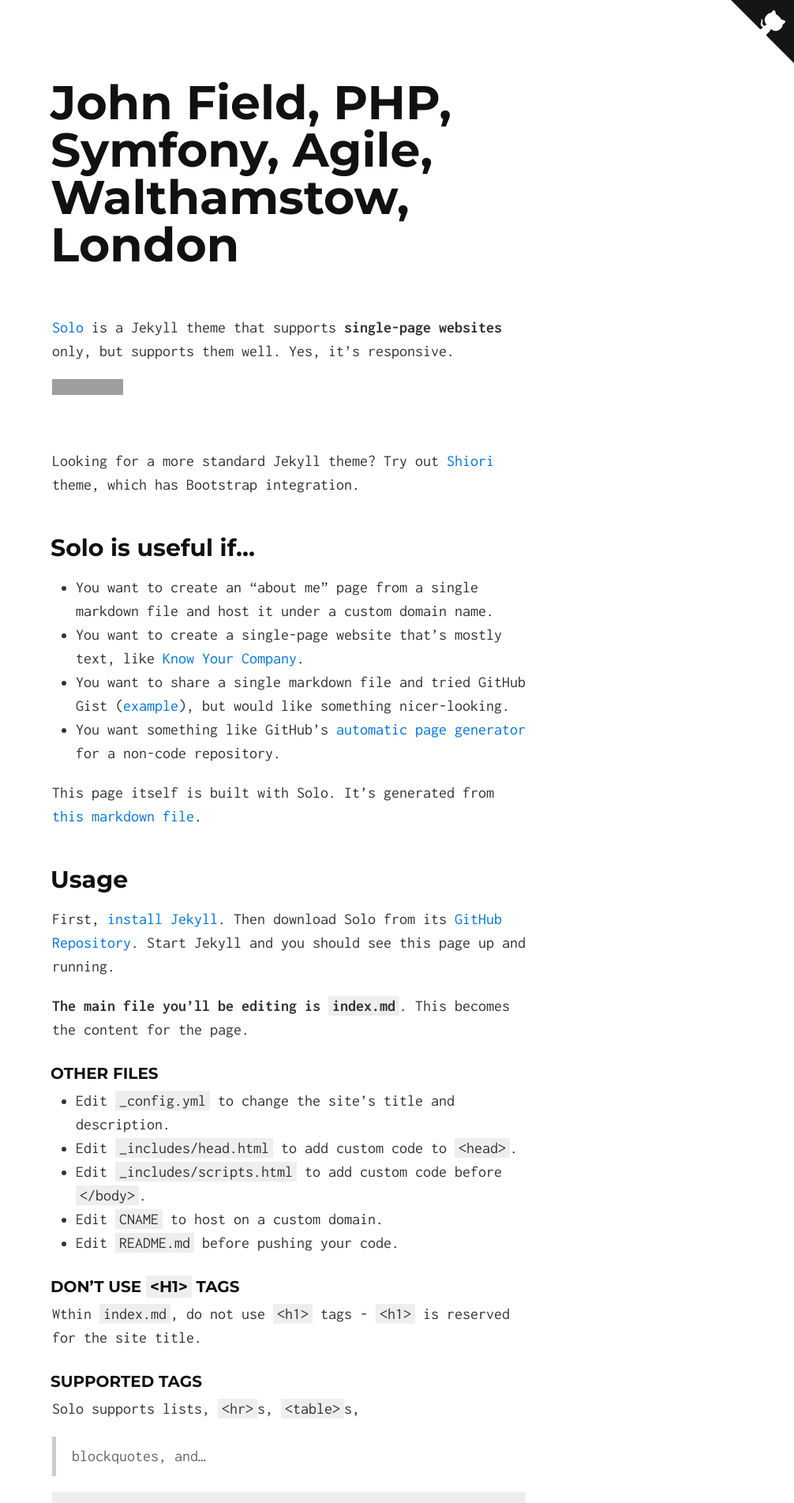
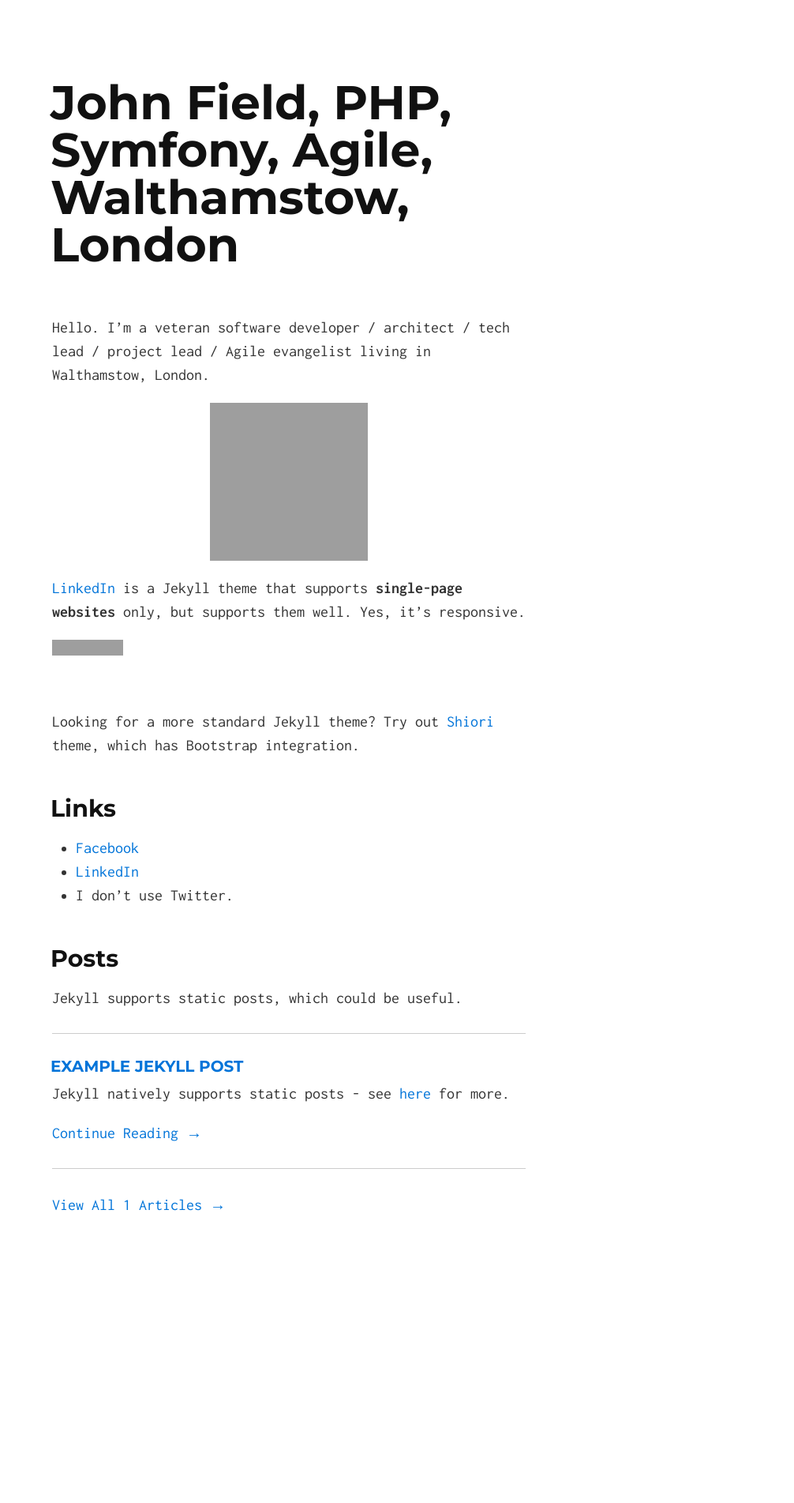
Before and after one commit to JohnField/johnfield.github.io, a Jekyll site: the page built from index.md, in a window 1280 px wide. Shown: the top 1903 px of the page at 79% size, without its empty margins (274-1280 px from the left). Built offline with Jekyll 4.4.1, drawn with Linux system fonts in a browser that asks for light colours; after the commit the page ends 1641 px from its top, so only the background shows below that; some of the changed text lies outside the part shown; grey boxes are pictures that could not be loaded.

Commit message:
Add site content!

```diff
--- /dev/null
+++ b/_posts/2017-01-02-example-post.md
@@ -0,0 +1,5 @@
+---
+title: "Example Jekyll Post"
+---
+
+Jekyll natively supports static posts - see [here](https://jekyllrb.com/docs/posts/) for more.
--- a/index.md
+++ b/index.md
@@ -2,62 +2,45 @@
 layout: default
 ---
 
-[Solo](http://chibicode.github.io/solo) is a Jekyll theme that supports **single-page websites** only, but supports them well. Yes, it's responsive.
+Hello. I'm a veteran software developer / architect / tech lead / project lead / Agile evangelist living in Walthamstow, London.
+
+[//]: # (http://stackoverflow.com/questions/4823468/comments-in-markdown)
+[//]: # (https://en.gravatar.com/site/implement/images/)
+
+![Gravatar](https://en.gravatar.com/avatar/fe934364550d859ff5da98ba631f588b.png?size=200)
+
+[LinkedIn](https://www.linkedin.com/in/JohnFieldUK) is a Jekyll theme that supports **single-page websites** only, but supports them well. Yes, it's responsive.
 
 <iframe src="https://ghbtns.com/github-btn.html?user=chibicode&amp;repo=solo&amp;type=watch&amp;count=true&amp;size=large"
   allowtransparency="true" frameborder="0" scrolling="0" width="170" height="30"></iframe><br/>
 
 Looking for a more standard Jekyll theme? Try out [Shiori](http://github.com/ellekasai/shiori) theme, which has Bootstrap integration.
 
-## Solo is useful if...
+## Links
 
-* You want to create an "about me" page from a single markdown file and host it under a custom domain name.
-* You want to create a single-page website that's mostly text, like [Know Your Company](https://knowyourcompany.com/).
-* You want to share a single markdown file and tried GitHub Gist ([example](https://gist.github.com/dypsilon/5819504)), but would like something nicer-looking.
-* You want something like GitHub's [automatic page generator](http://pages.github.com/) for a non-code repository.
+* [Facebook](https://www.linkedin.com/in/JohnFieldUK)
+* [LinkedIn](https://www.facebook.com/john.field)
+* I don't use Twitter.
 
-This page itself is built with Solo. It's generated from [this markdown file](https://github.com/chibicode/solo/blob/gh-pages/_includes/index.md).
+[//]: # (https://twitter.com/vodex/)
 
-## Usage
+## Posts
+Jekyll supports static posts, which could be useful.
+<hr>
 
-First, [install Jekyll](http://jekyllrb.com/docs/installation/). Then download Solo from its [GitHub Repository](https://github.com/chibicode/solo). Start Jekyll and you should see this page up and running.
-
-**The main file you'll be editing is `index.md`**. This becomes the content for the page.
-
-### Other Files
-
-* Edit `_config.yml` to change the site's title and description.
-* Edit `_includes/head.html` to add custom code to `<head>`.
-* Edit `_includes/scripts.html` to add custom code before `</body>`.
-* Edit `CNAME` to host on a custom domain.
-* Edit `README.md` before pushing your code.
-
-### Don't use `<h1>` tags
-
-Wthin `index.md`, do not use `<h1>` tags - `<h1>` is reserved for the site title.
-
-### Supported Tags
-
-Solo supports lists, `<hr>`s, `<table>`s,
-
-> blockquotes, and...
-
-~~~html
-<pre>code blocks with syntax highlighting.</pre>
-~~~
-
-### Keep Solo up to date
-
-Instead of downloading, you can [fork Solo](https://github.com/chibicode/solo/fork) and use the "upstream" strategy described on [this page](https://help.github.com/articles/fork-a-repo) to keep Solo up to date.
-
-## Author
-
-Shu Uesugi ([Twitter](http://twitter.com/chibicode)/[GitHub](http://github.com/chibicode)/[G+](https://plus.google.com/110325199858284431541?rel=author)).
-
-![Shu Uesugi](https://www.gravatar.com/avatar/b868d84bbe2ed30ec45c9253e1c1cefe.jpg?s=200)
-
-### License
-
-[MIT License](http://chibicode.mit-license.org/)
-
-<a href="https://github.com/chibicode/solo" class="github-corner"><svg width="80" height="80" viewBox="0 0 250 250" style="fill:#151513; color:#fff; position: absolute; top: 0; border: 0; right: 0;"><path d="M0,0 L115,115 L130,115 L142,142 L250,250 L250,0 Z"></path><path d="M128.3,109.0 C113.8,99.7 119.0,89.6 119.0,89.6 C122.0,82.7 120.5,78.6 120.5,78.6 C119.2,72.0 123.4,76.3 123.4,76.3 C127.3,80.9 125.5,87.3 125.5,87.3 C122.9,97.6 130.6,101.9 134.4,103.2" fill="currentColor" style="transform-origin: 130px 106px;" class="octo-arm"></path><path d="M115.0,115.0 C114.9,115.1 118.7,116.5 119.8,115.4 L133.7,101.6 C136.9,99.2 139.9,98.4 142.2,98.6 C133.8,88.0 127.5,74.4 143.8,58.0 C148.5,53.4 154.0,51.2 159.7,51.0 C160.3,49.4 163.2,43.6 171.4,40.1 C171.4,40.1 176.1,42.5 178.8,56.2 C183.1,58.6 187.2,61.8 190.9,65.4 C194.5,69.0 197.7,73.2 200.1,77.6 C213.8,80.2 216.3,84.9 216.3,84.9 C212.7,93.1 206.9,96.0 205.4,96.6 C205.1,102.4 203.0,107.8 198.3,112.5 C181.9,128.9 168.3,122.5 157.7,114.1 C157.9,116.9 156.7,120.9 152.7,124.9 L141.0,136.5 C139.8,137.7 141.6,141.9 141.8,141.8 Z" fill="currentColor" class="octo-body"></path></svg></a><style>.github-corner:hover .octo-arm{animation:octocat-wave 560ms ease-in-out}@keyframes octocat-wave{0%,100%{transform:rotate(0)}20%,60%{transform:rotate(-25deg)}40%,80%{transform:rotate(10deg)}}@media (max-width:500px){.github-corner:hover .octo-arm{animation:none}.github-corner .octo-arm{animation:octocat-wave 560ms ease-in-out}}</style>
+{% for post in site.posts limit:site.data.theme.num_home_posts %}
+<div class="post-header">
+  <h3 class="post-title">
+    <a href="{{ post.url | prepend:site.baseurl }}">{{ post.title }}</a>
+  </h3>
+{% include post-header.html %}
+</div>
+<div class="post-excerpt-home">
+  {{ post.excerpt }}
+  <p class="text-right"><a href="{{ post.url | prepend:site.baseurl }}">Continue Reading &rarr;</a></p>
+</div>
+{% endfor %}
+<hr>
+<div class="home-read-more">
+  <a href="{{ "/archive" | prepend:site.baseurl }}" class="btn btn-primary btn-block btn-lg">View All {{ site.posts | size }} Articles →</a>
+</div>
```
Also changed, not shown: 404.md (renamed from 404.html, +1 -1 lines), _layouts/page.html (added, +10 -0 lines), _layouts/post.html (added, +44 -0 lines), archive.md (added, +19 -0 lines), _includes/post-header.html (added).
